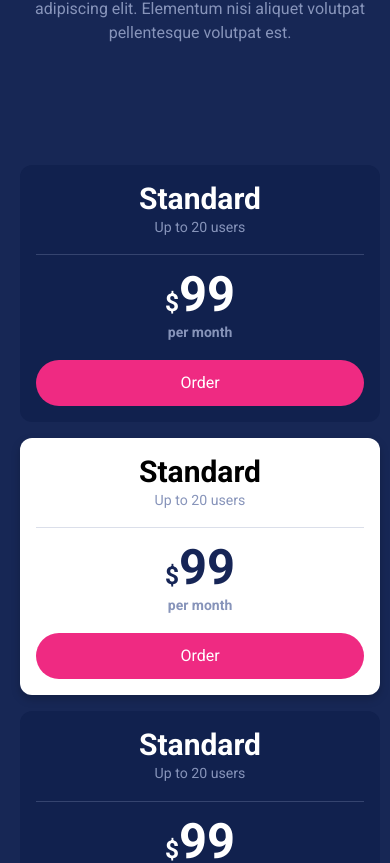
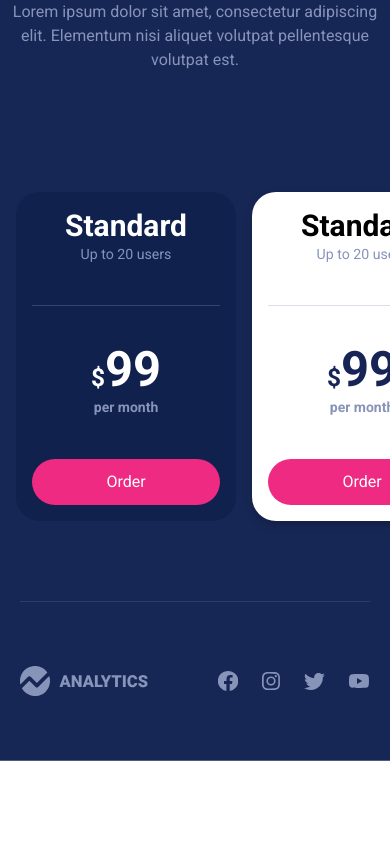
Before and after one commit to slapxxi/analytics, a React (Vite) app: page / in a window 390 px wide. Shown: the part 1659-2522 px from the top of the page. After the commit the page ends 2420 px from the top, so only its background shows below. Built offline with nearby package versions, Linux system fonts and the light colour scheme.

Commit message:
responsive pricing

```diff
--- a/src/components/Footer/index.tsx
+++ b/src/components/Footer/index.tsx
@@ -8,7 +8,7 @@ import config from './config'
 export const Footer = () => {
   return (
     <footer className="row-6 z-10 col-[wide] grid grid-cols-subgrid text-xslate-400">
-      <div className="col-[main] flex min-h-40 items-center justify-between gap-8 py-8">
+      <div className="col-[main] border-t border-xslate-400/20 flex min-h-40 items-center justify-between gap-8 py-8">
         <Logo className="w-32" />
 
         <nav className="hidden text-sm md:block">
@@ -21,7 +21,7 @@ export const Footer = () => {
           </ul>
         </nav>
 
-        <div className="flex items-center gap-10">
+        <div className="flex items-center gap-6 md:gap-10">
           <FacebookIcon />
           <InstagramIcon />
           <TwitterIcon />
--- a/src/components/Pricing/index.tsx
+++ b/src/components/Pricing/index.tsx
@@ -7,7 +7,7 @@ export const Pricing = () => {
       <div className="hero col-[wide] row-[5/7] bg-xblue-900 clip-angle-rev" />
 
       <div className="z-10 col-[wide] row-5 grid grid-cols-subgrid py-10 pt-30 text-xslate-400">
-        <div className="col-[main] grid gap-20">
+        <div className="col-[wide] grid gap-20 md:col-[main]">
           <div className="mx-auto grid max-w-prose gap-7 text-center">
             <h2 className="title text-fluid-4xl text-white">Pricing Plans</h2>
             <p>
@@ -16,14 +16,20 @@ export const Pricing = () => {
             </p>
           </div>
 
-          <ul className="grid gap-4 py-10 md:grid-cols-3">
+          <ul
+            className="grid snap-x snap-mandatory
+            grid-cols-[repeat(3,minmax(min(220px,70%),340px))] justify-between  gap-4
+            overflow-auto px-4 py-10 md:min-h-140"
+          >
             {config.plans.map((item, i) =>
               i === 1 ? (
                 <li
                   key={item.name}
-                  className="row-span-4 grid grid-rows-subgrid gap-4 rounded-xl bg-white p-4 text-center drop-shadow-lg drop-shadow-black/20 filter"
+                  className="row-span-4 grid snap-center grid-cols-[minmax(auto,220px)] grid-rows-subgrid
+                  justify-center gap-10 rounded-3xl
+                  bg-white p-4 text-center drop-shadow-lg drop-shadow-black/20 filter"
                 >
-                  <div>
+                  <div className="self-end">
                     <h3 className="title text-3xl text-black">{item.name}</h3>
                     <p className="text-fluid-base text-xslate-400">
                       {item.description}
@@ -31,14 +37,15 @@ export const Pricing = () => {
                   </div>
                   <hr className="border-xslate-400/30" />
                   <div className="text-center">{item.price}</div>
-                  <button className="btn">Order</button>
+                  <button className="btn self-start">Order</button>
                 </li>
               ) : (
                 <li
                   key={item.name}
-                  className="row-span-4 grid grid-rows-subgrid gap-4 rounded-xl bg-xblue-950 p-4 text-center"
+                  className="row-span-4 grid snap-center grid-cols-[minmax(auto,220px)]
+                  grid-rows-subgrid justify-center gap-10 rounded-3xl bg-xblue-950 p-4 text-center"
                 >
-                  <div>
+                  <div className="self-end">
                     <h3 className="title justify-self-center text-3xl text-white">
                       {item.name}
                     </h3>
@@ -48,7 +55,7 @@ export const Pricing = () => {
                   </div>
                   <hr className="border-xslate-400/30" />
                   <div className="text-center">{item.price}</div>
-                  <button className="btn">Order</button>
+                  <button className="btn self-start">Order</button>
                 </li>
               ),
             )}
```
